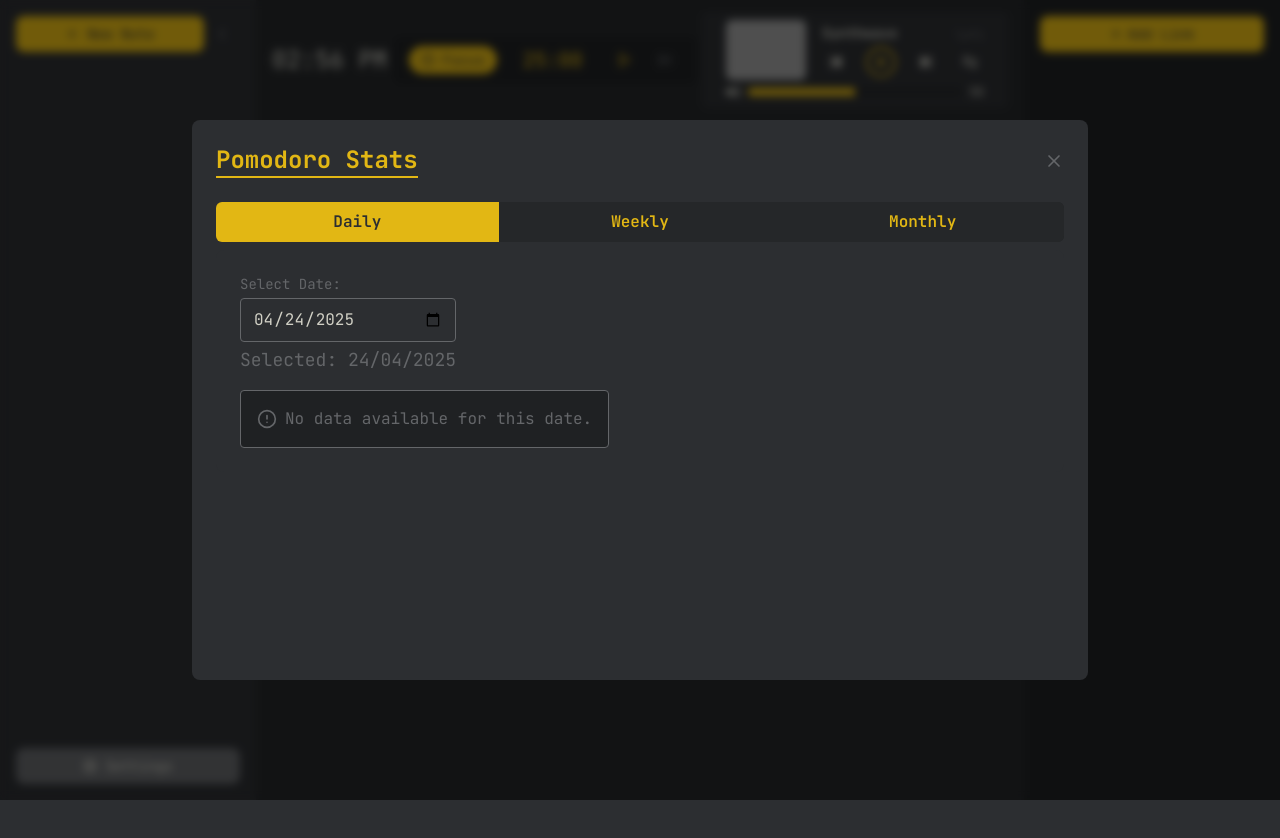
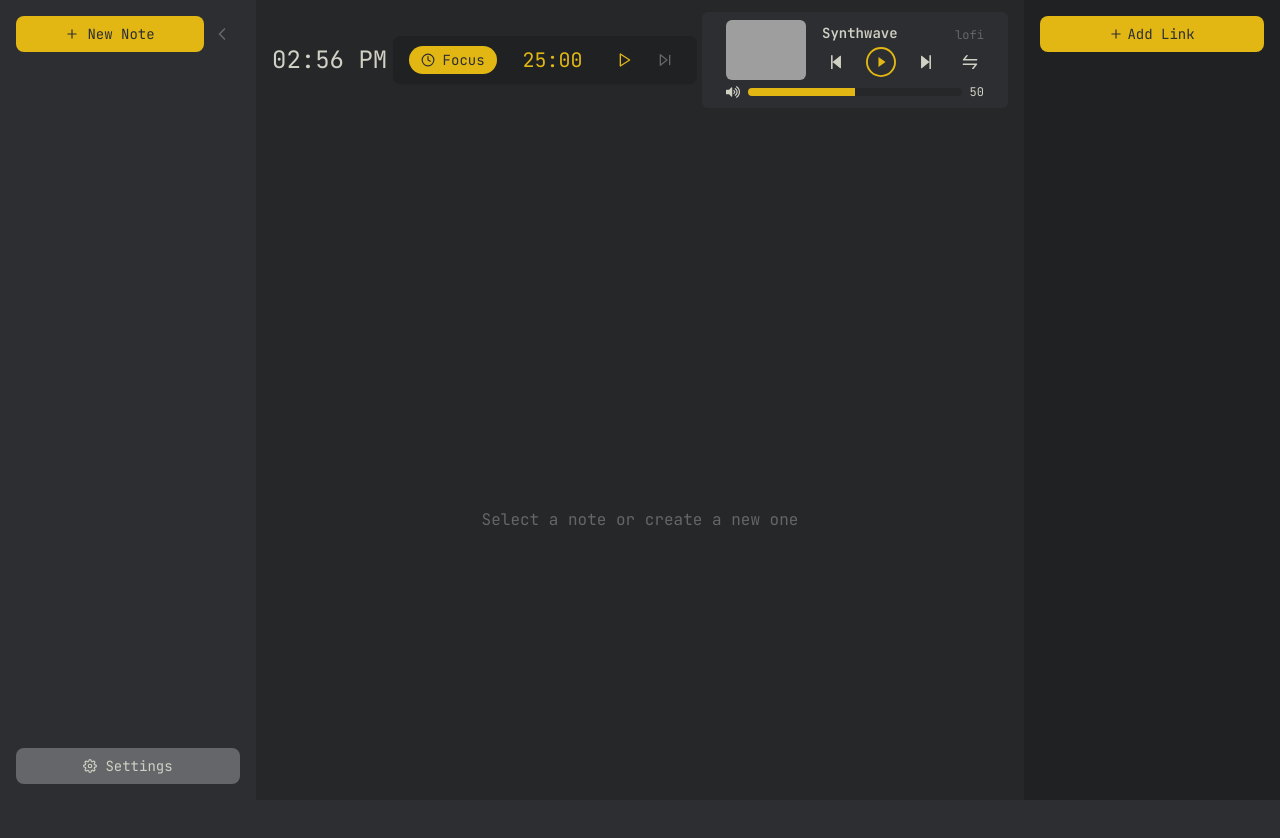
Before and after one commit to tom-zane/note-tab, a React (Vite) app: page / in a window 1280 px wide. Shown: the top 838 px of the page. Built offline with nearby package versions, Linux system fonts and the light colour scheme; grey boxes are pictures that could not be loaded.

Commit message:
bugfix in app.js -> Pomodoro overview modal

```diff
--- a/src/App.jsx
+++ b/src/App.jsx
@@ -21,7 +21,7 @@ import PomodoroModal from "./components/modals/PomodoroModal";
 
 function App() {
   const [isSettingsOpen, setIsSettingsOpen] = useState(false);
-  const [isPomodoroModalOpen, setIsPomodoroModalOpen] = useState(true);
+  const [isPomodoroModalOpen, setIsPomodoroModalOpen] = useState(false);
 
   return (
     <SettingsProvider>
```
